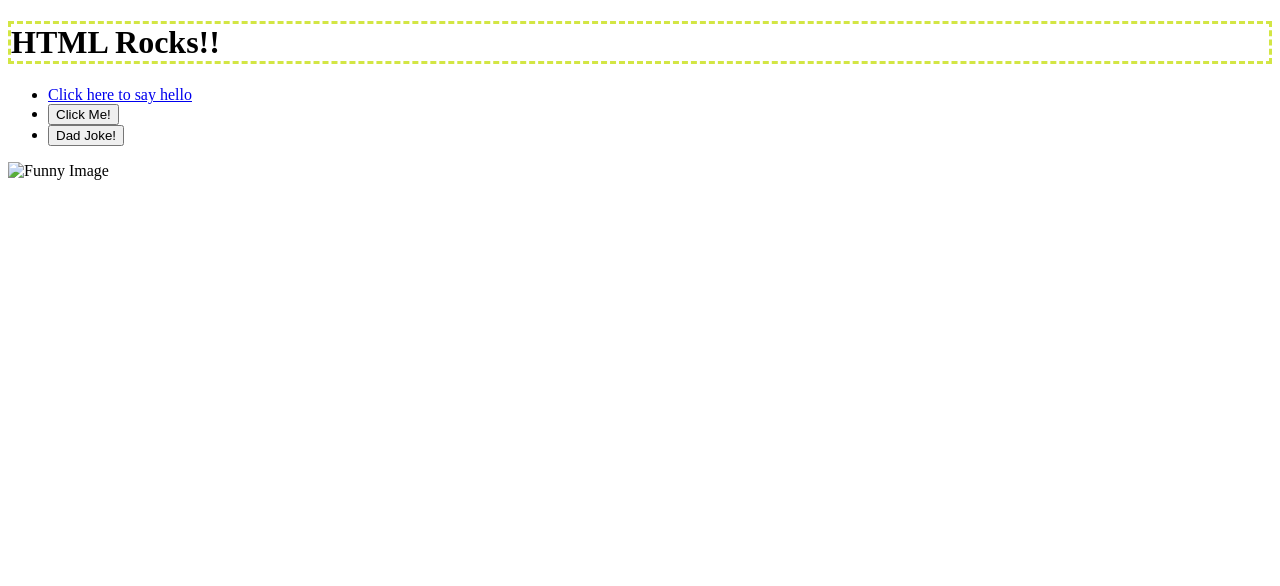
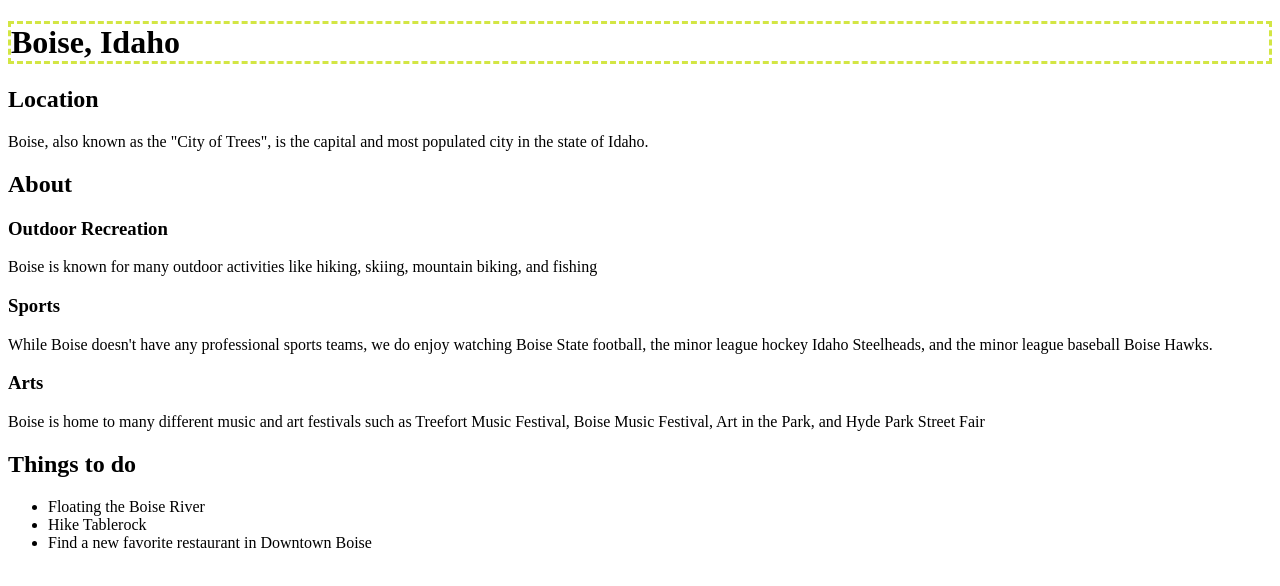
Before and after one commit to Dylan-Owen33/CS208-02.03, a website: page index.html in a window 1280 px wide. Drawn offline with Linux system fonts and the light colour scheme; files that its build step writes are made by us from their sources.

Commit message:
lab 02.03 complete

```diff
--- a/index.html
+++ b/index.html
@@ -3,23 +3,56 @@
 
 <head>
   <meta charset="utf-8">
-  <title>CS208 - Starter Code (UPDATE ME)!</title>
+  <!--Step 1: Specifies an appropriate webpage title with a <title> element.-->
+  <title>Dylan Owen's Hometown</title>
   <meta name="description" content="">
   <meta name="viewport" content="width=device-width, initial-scale=1">
   <link rel="stylesheet" href="style.css">
 </head>
 
 <body>
-  <h1>HTML Rocks!!</h1>
-  <ul>
-  <li><a href="/hello">Click here to say hello</a></li>
-  <li><button id="hello-link">Click Me!</button></li>
-  <li><button id="joke-button">Dad Joke!</button></li>
-  <script src="script.js"></script>
-  </ul>
-  <img src="funny.png" alt="Funny Image" width="300" height="200">
-
-  <h2 id="joke-display"></h2>
+  <!--Step 2: Uses <h1> elements for the hometown name followed by three sections, each using
+     <section> elements.-->
+  <h1>Boise, Idaho</h1>
+  <section>
+    <!--Step 3: First section should use an <h2> heading entitled "Location" and a single <p>
+      element that briefly describes the town's location.-->
+    <h2>Location</h2>
+    <p>Boise, also known as the "City of Trees", is the capital and most populated city in the state of Idaho. </p>
+  </section>
+  <section>
+    <!--Step 4: Second section should use an <h2> heading entitled "About" and at least three
+      subsections that each use <section> and <h3> elements. Each subsection should have a
+        single <p> element describing something about your hometown.-->
+    <h2>About</h2>
+    <section>
+      <h3>Outdoor Recreation</h3>
+      <p>Boise is known for many outdoor activities like hiking, skiing, mountain biking,
+        and fishing</p>
+    </section>
+    <section>
+      <h3>Sports</h3>
+      <p>While Boise doesn't have any professional sports teams, we do enjoy watching
+        Boise State football, the minor league hockey Idaho Steelheads, and the minor league
+        baseball Boise Hawks.</p>
+    </section>
+    <section>
+      <h3>Arts</h3>
+      <p>Boise is home to many different music and art festivals such as
+         Treefort Music Festival, Boise Music Festival, Art in the Park, and Hyde Park Street
+         Fair</p>
+    </section>
+  </section>
+  <section>
+    <!--Step 5: Third section should use an <h2> heading entitled "Things To Do" and an
+      unordered list of at least three interesting things to do in your hometown.-->
+    <h2>Things to do</h2>
+    <ul>
+      <li>Floating the Boise River</li>
+      <li>Hike Tablerock</li>
+      <li>Find a new favorite restaurant in Downtown Boise</li>
+    </ul>
+  </section>
 </body>
 
 </html>
```
Also changed, not shown: 1 other file.
